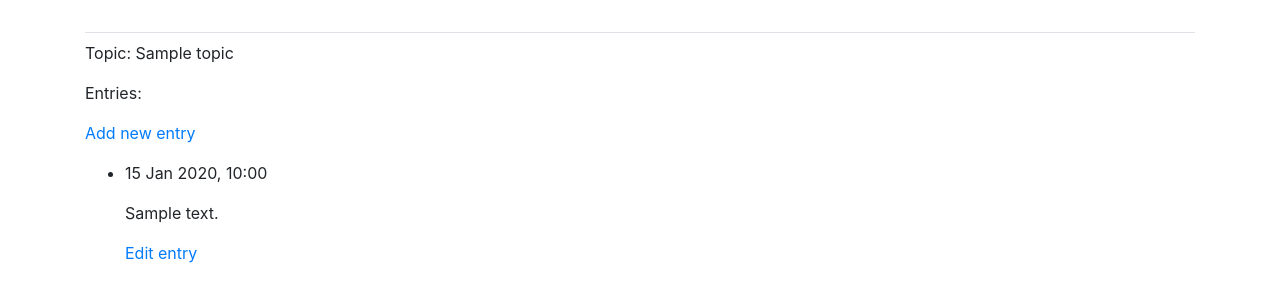
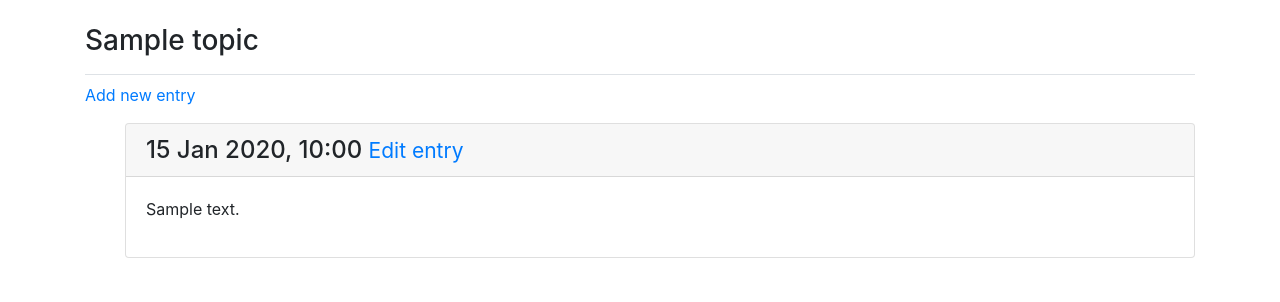
Before and after one commit to nicolasgasco/learning_log, a Django app: template learning_logs/templates/learning_logs/topic.html in a window 1280 px wide. Shown: the part 58-360 px from the top of the page. Run offline with Django 3.2, Linux system fonts and the light colour scheme; the template is opened without the code that fills it: most values are stand-ins (such as "Sample title", 1, 10 or a date in 2020); some libraries are stand-ins or nearby versions.

Commit message:
Styling complete

```diff
--- a/learning_logs/templates/learning_logs/topic.html
+++ b/learning_logs/templates/learning_logs/topic.html
@@ -1,27 +1,27 @@
 {% extends "learning_logs/base.html" %}
 
+{% block page_header %}
+  <h3>{{ topic }}</h3>
+{% endblock page_header %}
+
 {% block content %}
-
-  <p>Topic: {{ topic }}</p>
-
-  <p>Entries:</p>
   <p>
   	<a href="{% url 'learning_logs:new_entry' topic.id %}">Add new entry</a>
   </p>
 
   <ul>
   {% for entry in entries %}
-    <li>
-      <p>{{ entry.date_added|date:'d M Y, H:i' }}</p>
-   	  <p>{{ entry.text|linebreaks }}</p>
-
-      <p>
-        <a href="{% url 'learning_logs:edit_entry' entry.id %}">Edit entry</a>
-      </p>
-    </li>
+    <div class="card mb-3">
+      <h4 class="card-header">
+        {{ entry.date_added|date:'d M Y, H:i' }}
+        <small><a href="{% url 'learning_logs:edit_entry' entry.id %}">
+        Edit entry</a></small>
+      </h4>
+    <div class="card-body">
+      {{ entry.text|linebreaks }}
+    </div>
   {% empty %}
-    <li>There are no entries for this topic yet.</li>
+    <p>There are no entries for this topic yet.</p>
   {% endfor %}
-  </ul>
 
 {% endblock content %}
```
Also changed, not shown: learning_logs/templates/learning_logs/topics.html (+8 -4 lines), db.sqlite3.
